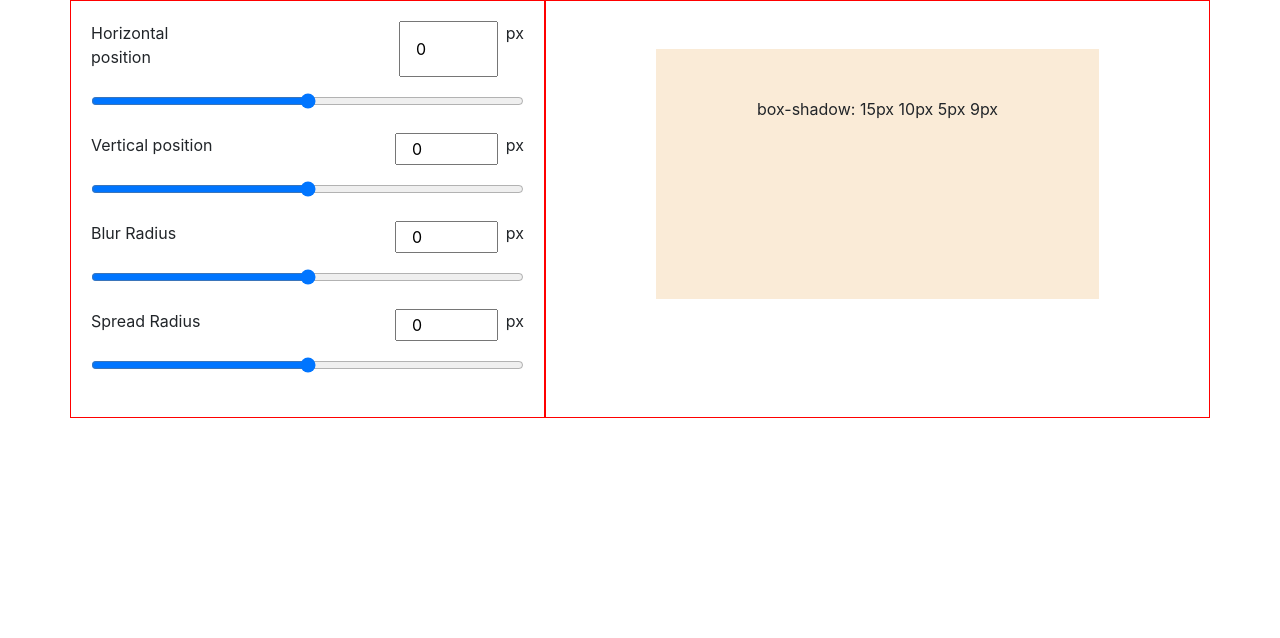
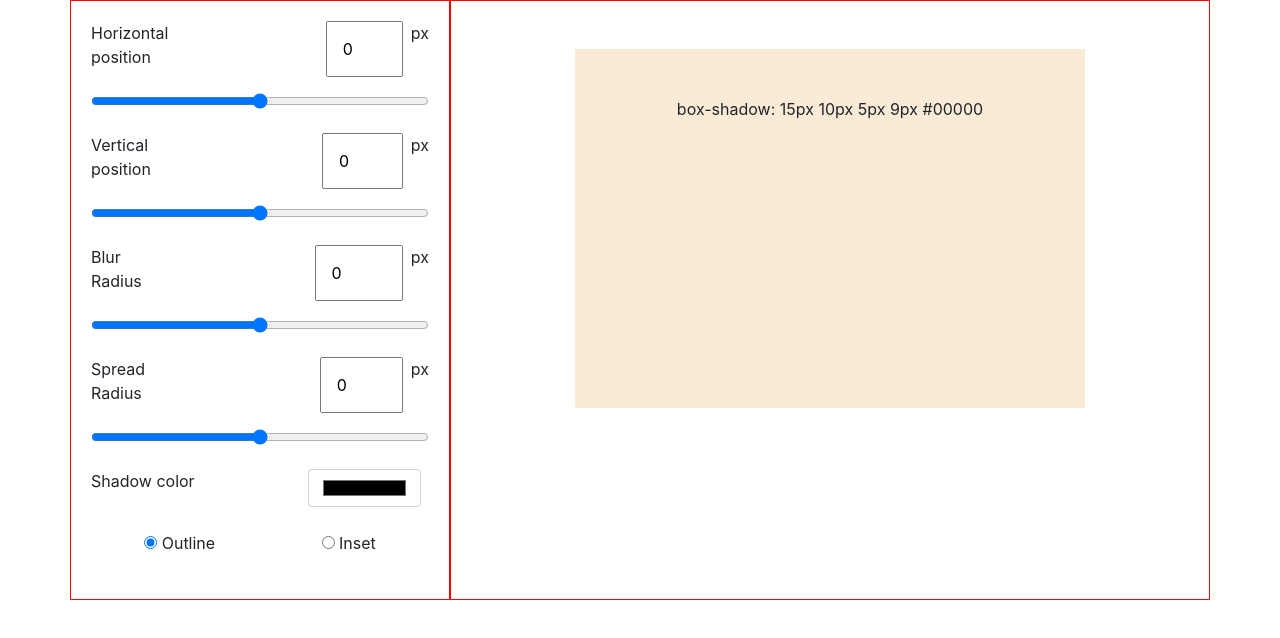
Before and after one commit to Nicoji/css-generator, a plain HTML site: page index.html in a window 1280 px wide. Drawn offline with nearby package versions, Linux system fonts and the light colour scheme.

Commit message:
Added color + inset/outline and displaying shadow on output

```diff
--- a/index.html
+++ b/index.html
@@ -11,7 +11,7 @@
 
     <div class="container">
         <div class="row">
-            <div class="col-5 selector">
+            <div class="col-4 selector">
                 <form class="">
                     <div class="d-flex justify-content-between mb-3">
                         <label for="">Horizontal position</label>
@@ -49,13 +49,28 @@
                     </div>
                     <input type="range" id="spread" class="form-control-range" min="-200" max="200" onchange="spreadValue()"> <br>
 
+                    <div class="d-flex justify-content-between mb-3">
+                        <label for="color">Shadow color</label>
+                            <input type="color" id="color" class="form-control col-4 mr-2" onchange="colorValue()">
+                    </div>
+
+                    <div class="d-flex justify-content-around mb-3 mt-4">
+                        <div>
+                            <input type="radio" id="outline" name="position" value="outline" onchange="isChecked()" checked>
+                            <label for="outline">Outline</label>
+                        </div>
+                        <div>
+                            <input type="radio" id="inset" name="position" value="inset" onchange="isChecked()">
+                            <label for="inset">Inset</label>
+                        </div>
+                    </div>
                 </form>
             </div>
 
-            <div class="col-7 output">
+            <div class="col-8 output">
                 <div class="element mt-5">
                     <div class="result text-center pt-5">
-                        box-shadow: <span class="horizontalResult">15</span>px <span class="verticalResult">10</span>px <span class="blurResult">5</span>px <span class="spreadResult">9</span>px
+                        box-shadow: <span class="horizontalResult">15</span>px <span class="verticalResult">10</span>px <span class="blurResult">5</span>px <span class="spreadResult">9</span>px <span class="colorResult">#00000</span> <span class="position"></span>
                     </div>
                 </div>
             </div>
--- a/script.js
+++ b/script.js
@@ -2,6 +2,7 @@ const horizontalRange = document.querySelector('#horizontal');
 const verticalRange = document.querySelector('#vertical');
 const blurRange = document.querySelector('#blur');
 const spreadRange = document.querySelector('#spread');
+const color = document.querySelector('#color');
 const horizontalInput = document.querySelector('#horizontalNumber');
 const verticalInput = document.querySelector('#verticalNumber');
 const blurInput = document.querySelector('#blurNumber');
@@ -10,23 +11,50 @@ const horizontalResult = document.querySelector('.horizontalResult');
 const verticalResult = document.querySelector('.verticalResult');
 const blurResult = document.querySelector('.blurResult');
 const spreadResult = document.querySelector('.spreadResult');
+const colorResult = document.querySelector('.colorResult');
+const inset = document.querySelector('#inset');
+const outline = document.querySelector('#outline');
+const shadowPosition = document.querySelector('.position');
+const box = document.querySelector('.element');
+
+let position = "";
 
 const horizontalValue = () => {
     horizontalInput.value = horizontalRange.value;
     horizontalResult.textContent = horizontalRange.value;
+    box.style.boxShadow = horizontalRange.value +"px " + verticalRange.value + "px " + blurRange.value + "px " + spreadRange.value + "px " + color.value + " " + position;
 }
 
 const verticalValue = () => {
     verticalInput.value = verticalRange.value;
     verticalResult.textContent = verticalRange.value;
+    box.style.boxShadow = horizontalRange.value +"px " + verticalRange.value + "px " + blurRange.value + "px " + spreadRange.value + "px " + color.value + " " + position;
 }
 
 const blurValue = () => {
     blurInput.value = blurRange.value;
     blurResult.textContent = blurRange.value;
+    box.style.boxShadow = horizontalRange.value +"px " + verticalRange.value + "px " + blurRange.value + "px " + spreadRange.value + "px " + color.value + " " + position;
 }
 
 const spreadValue = () => {
     spreadInput.value = spreadRange.value;
     spreadResult.textContent = spreadRange.value;
+    box.style.boxShadow = horizontalRange.value +"px " + verticalRange.value + "px " + blurRange.value + "px " + spreadRange.value + "px " + color.value + " " + position;
 }
+
+const colorValue = () => {
+    colorResult.textContent = color.value;
+    box.style.boxShadow = horizontalRange.value +"px " + verticalRange.value + "px " + blurRange.value + "px " + spreadRange.value + "px " + color.value + " " + position;
+}
+
+const isChecked = () => {
+    if(outline.checked) {
+        position = "";
+        console.log("bien");
+    } else {
+        position = "inset";
+    }
+    shadowPosition.textContent = position;
+    box.style.boxShadow = horizontalRange.value +"px " + verticalRange.value + "px " + blurRange.value + "px " + spreadRange.value + "px " + color.value + " " + position;
+}
```
